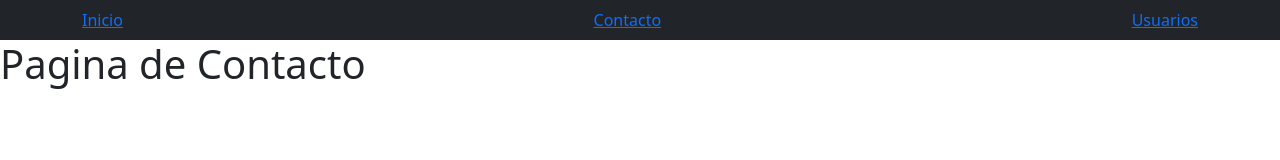
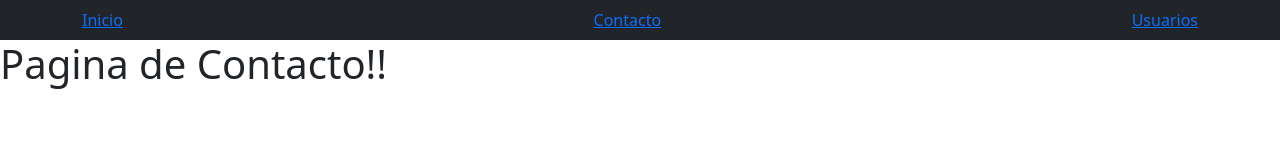
Before and after one commit to jhonny0288/primerproyecto, a React (Create React App) app: page /contacto in a window 1280 px wide. Shown: the top 160 px of the page. Built offline with nearby package versions, Linux system fonts and the light colour scheme.

Commit message:
Se modifica el archivo Contacto

```diff
--- a/src/components/Contacto.jsx
+++ b/src/components/Contacto.jsx
@@ -3,7 +3,7 @@ import React from 'react';
 const Contacto = () => {
   return (
   <div>
-        <h1>Pagina de Contacto</h1>
+        <h1>Pagina de Contacto!!</h1>
     </div>
   )  ;
 };
```
